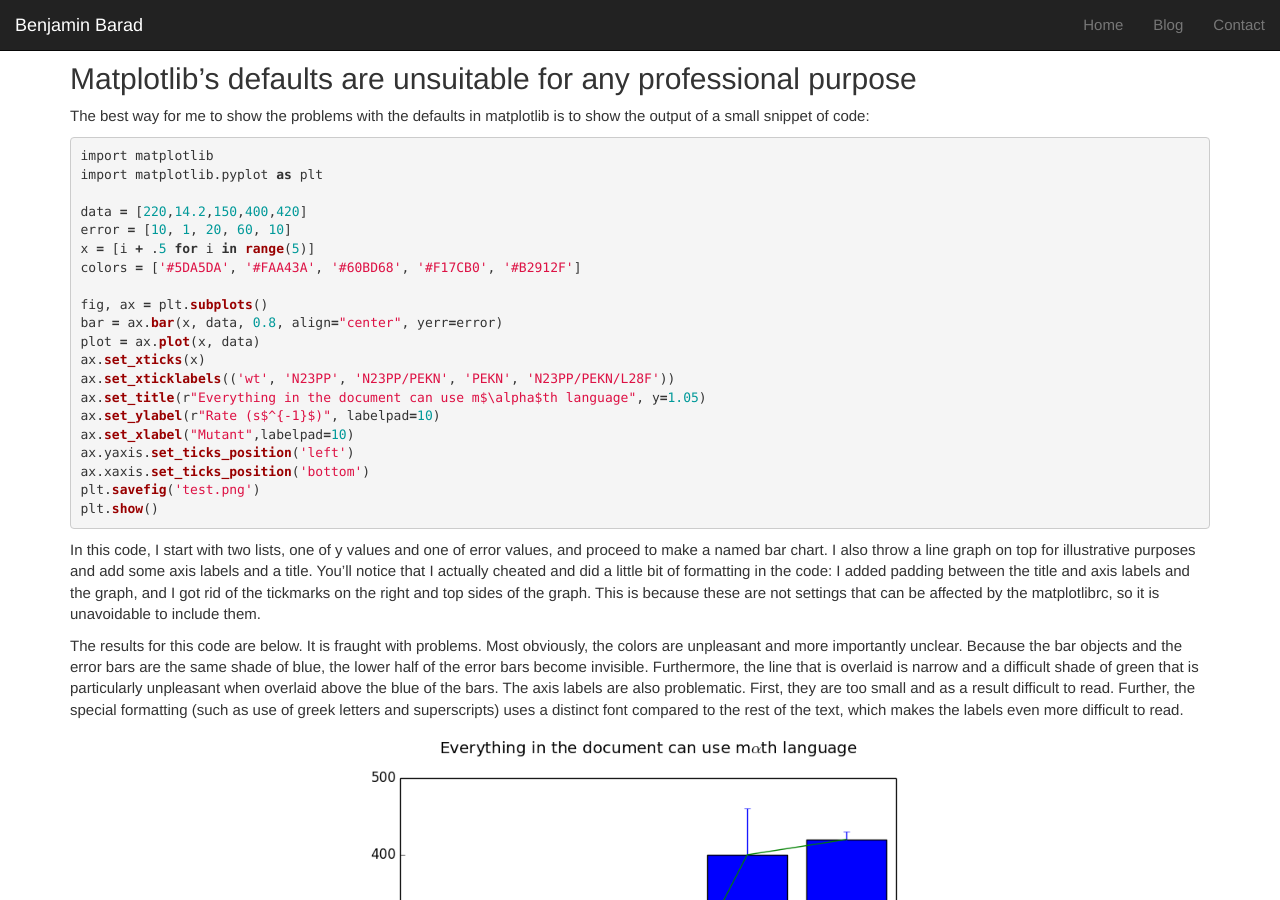
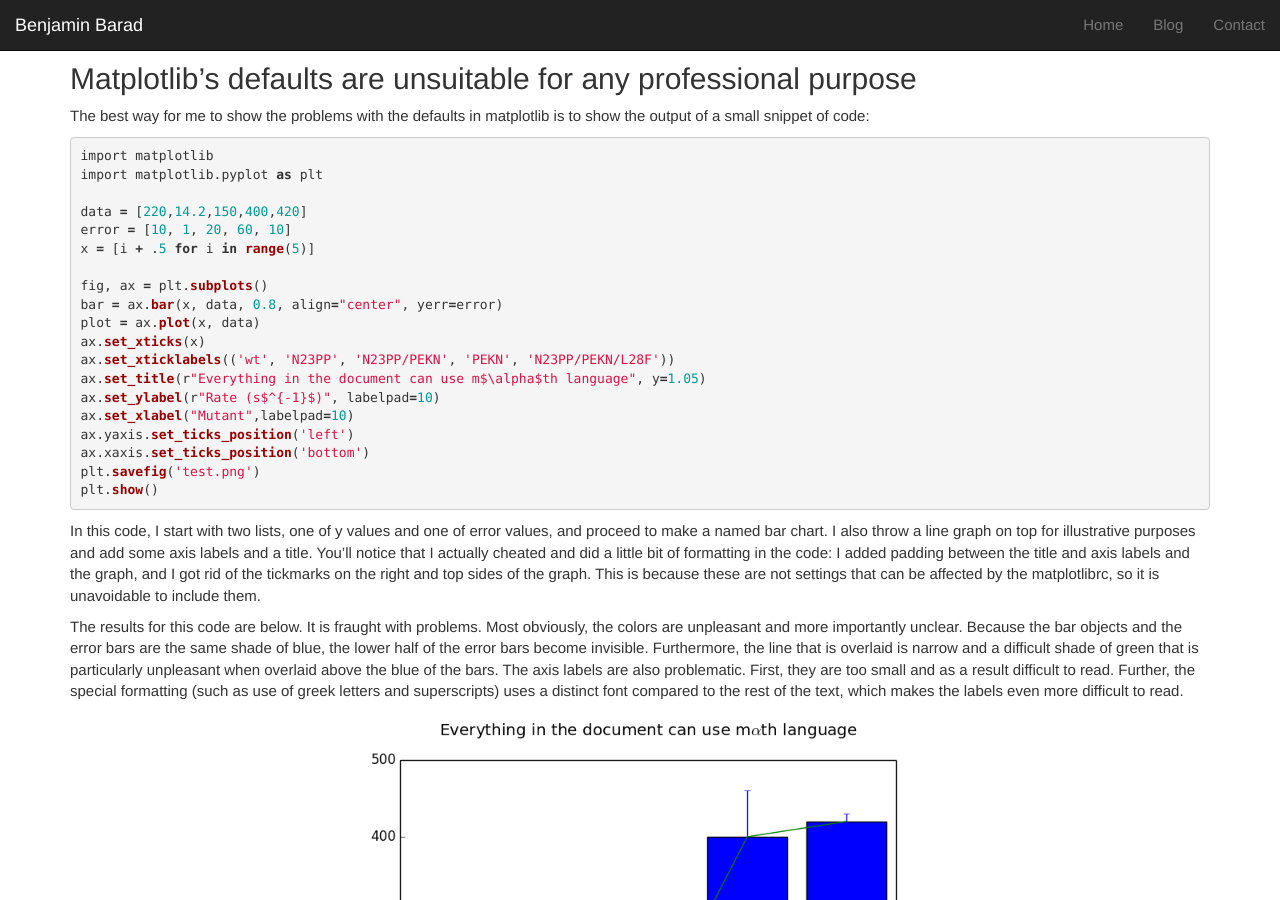
Before and after one commit to bbarad/bbarad.github.io, a Jekyll site: the page built from _posts/2014-08-20-Figures-with-Python.md, in a window 1280 px wide and 900 px high, scrolled down 826 px. Built offline with Jekyll 4.4.1, drawn with Linux system fonts in a browser that asks for light colours; nearby versions of some CDN libraries; comment, search, counter and statistics services are not loaded.

Commit message:
Removed unused color line.

```diff
--- a/_posts/2014-08-20-Figures-with-Python.md
+++ b/_posts/2014-08-20-Figures-with-Python.md
@@ -27,7 +27,6 @@ import matplotlib.pyplot as plt
 data = [220,14.2,150,400,420]
 error = [10, 1, 20, 60, 10]
 x = [i + .5 for i in range(5)]
-colors = ['#5DA5DA', '#FAA43A', '#60BD68', '#F17CB0', '#B2912F']
 
 fig, ax = plt.subplots()
 bar = ax.bar(x, data, 0.8, align="center", yerr=error)
```
